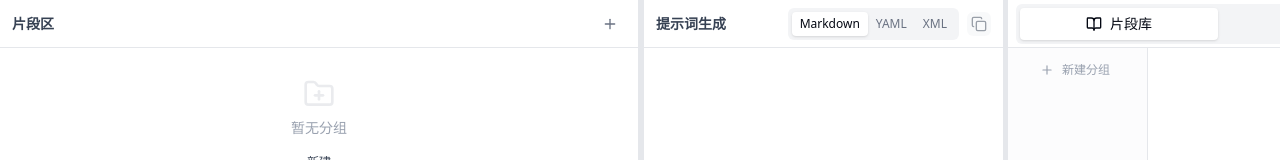
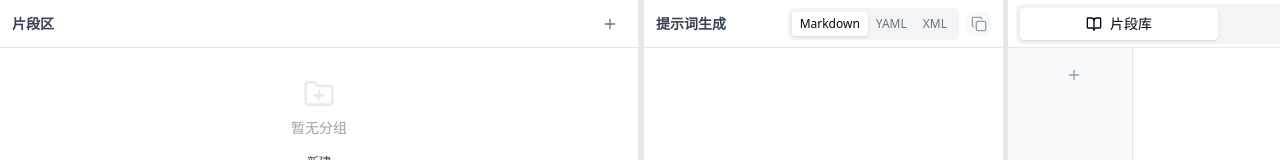
Before and after one commit to XGFan/prompt-editor, a React (Vite) app: page / in a window 1280 px wide. Shown: the top 160 px of the page. Built offline with nearby package versions, Linux system fonts and the light colour scheme.

Commit message:
refactor(ui): polish sidebar tabs and improve delete confirm UX
- Auto-dismiss delete confirm and menu on mouse leave
- Restyle tabs to VSCode-like connected tab appearance
- Simplify delete confirm text and center menu items
- Update tests to match icon-only new group button

```diff
--- a/src/components/common/PromptItemBase.tsx
+++ b/src/components/common/PromptItemBase.tsx
@@ -226,6 +226,7 @@ export const PromptItemBase = forwardRef<HTMLDivElement, PromptItemBaseProps>(
         )}
         {...props}
         {...(viewTestId ? { 'data-testid': viewTestId } : {})}
+        onMouseLeave={() => deleteConfirm && setDeleteConfirm(false)}
       >
         {dragHandle && (
           <div className="flex-none mt-0.5 text-gray-400 cursor-grab active:cursor-grabbing hover:text-gray-600">
--- a/src/components/fragments/FragmentsGroup.tsx
+++ b/src/components/fragments/FragmentsGroup.tsx
@@ -271,7 +271,7 @@ export const FragmentsGroup = forwardRef<HTMLDivElement, FragmentsGroupProps>(({
                       >
                         {deleteConfirm ? (
                           <span className="font-bold whitespace-nowrap">
-                            {prompts.length > 0 ? `确认删除（将删除 ${prompts.length} 条）` : '确认删除'}
+                            确认
                           </span>
                         ) : (
                           <>
--- a/src/components/library/LibraryPanel.tsx
+++ b/src/components/library/LibraryPanel.tsx
@@ -56,6 +56,7 @@ interface LibraryTabRowProps {
   onRenameCancel: () => void;
   onToggleMenu: (groupId: GroupId) => void;
   onDeleteGroup: (groupId: GroupId) => void;
+  onCancelDelete: () => void;
 }
 
 function LibraryTabRow({
@@ -71,6 +72,7 @@ function LibraryTabRow({
   onRenameCancel,
   onToggleMenu,
   onDeleteGroup,
+  onCancelDelete,
 }: LibraryTabRowProps) {
   const { attributes, listeners, setNodeRef, transform, transition, isDragging, isOver } = useSortable({
     id: groupId,
@@ -112,13 +114,24 @@ function LibraryTabRow({
       }}
       className={`group relative w-full my-0.5 ${isDragging ? 'z-50' : ''}`}
       data-testid={`library-group-${groupName}`}
+      onMouseLeave={() => {
+        if (isDeleteConfirm) {
+          onCancelDelete();
+        }
+        if (isMenuOpen) {
+          onToggleMenu(groupId);
+        }
+      }}
     >
       <TabsTrigger
         value={groupId}
         data-testid={`library-tab-${groupId}`}
-        className={`relative w-full flex items-center gap-2 rounded-md py-2 pl-7 pr-8 text-sm font-medium outline-none transition-all hover:bg-gray-100 focus-visible:ring-2 focus-visible:ring-blue-500 data-[state=active]:bg-blue-50 data-[state=active]:text-blue-700 ${
-          isOver && !isDragging ? 'bg-blue-50 ring-2 ring-blue-200' : ''
-        }`}
+        className={`relative w-full flex items-center gap-2 rounded-l-md rounded-r-none border border-transparent py-2 pl-2 group-hover:pl-7 pr-4 text-sm font-medium outline-none transition-all duration-200
+          hover:bg-gray-200/50
+          focus-visible:ring-2 focus-visible:ring-blue-500
+          data-[state=active]:bg-white data-[state=active]:text-blue-700 data-[state=active]:border-gray-200 data-[state=active]:border-r-transparent data-[state=active]:-mr-[1px] data-[state=active]:z-10 data-[state=active]:shadow-sm
+          ${isOver && !isDragging ? 'bg-blue-50 ring-2 ring-blue-200' : ''}
+        `}
         title={groupName}
         disabled={isRenaming}
       >
@@ -149,7 +162,7 @@ function LibraryTabRow({
             type="button"
             {...attributes}
             {...listeners}
-            className="absolute left-1 top-1/2 -translate-y-1/2 p-1 cursor-grab active:cursor-grabbing text-gray-400 hover:text-gray-600 opacity-0 group-hover:opacity-100 transition-opacity z-10 bg-transparent border-none"
+            className="absolute left-1 top-1/2 -translate-y-1/2 p-1 cursor-grab active:cursor-grabbing text-gray-400 hover:text-gray-600 opacity-0 group-hover:opacity-100 pointer-events-none group-hover:pointer-events-auto transition-opacity z-10 bg-transparent border-none"
             data-testid={`library-drag-handle-group-${groupId}`}
             onClick={(e) => e.stopPropagation()}
             aria-label="拖拽排序"
@@ -175,7 +188,7 @@ function LibraryTabRow({
                   <div className="absolute right-0 top-full z-30 mt-1 w-32 rounded-md border border-gray-100 bg-white py-1 shadow-lg text-left">
                     <button
                       type="button"
-                    className="w-full px-3 py-1.5 text-left text-xs flex items-center gap-2 text-gray-700 hover:bg-gray-50"
+                      className="w-full px-3 py-1.5 text-xs flex items-center justify-center gap-2 text-gray-700 hover:bg-gray-50"
                       onClick={(e) => {
                         e.stopPropagation();
                         onRenameStart(groupId);
@@ -186,7 +199,7 @@ function LibraryTabRow({
                     </button>
                     <button
                       type="button"
-                    className={`w-full px-3 py-1.5 text-left text-xs flex items-center gap-2 ${
+                      className={`w-full px-3 py-1.5 text-xs flex items-center justify-center gap-2 ${
                         isDeleteConfirm ? 'bg-red-600 text-white hover:bg-red-700' : 'text-red-600 hover:bg-red-50'
                       }`}
                       onClick={(e) => {
@@ -623,6 +636,10 @@ export function LibraryPanel({ readOnly = false }: LibraryPanelProps) {
   const activePrompt = activeType === 'PROMPT' && activeId ? state.library.prompts[activeId as PromptId] : null;
   const activePromptGroupId = activeType === 'PROMPT' && activeId ? findContainer(activeId) : null;
 
+  const handleCancelDeleteGroup = () => {
+    setDeleteConfirmGroupId(null);
+  };
+
   return (
     <DndContext
       sensors={sensors}
@@ -667,10 +684,10 @@ export function LibraryPanel({ readOnly = false }: LibraryPanelProps) {
                 onValueChange={setActiveGroupId}
                 className="flex flex-1 min-h-0 overflow-hidden h-full"
               >
-                <div className="flex flex-col w-[140px] border-r border-gray-200 h-full bg-gray-50/50 shrink-0">
+                <div className="flex flex-col w-[125px] border-r border-gray-200 h-full bg-gray-50 shrink-0">
 
                     <SortableContext items={groupOrder} strategy={verticalListSortingStrategy}>
-                      <TabsList className="flex-1 w-full flex-col items-stretch justify-start gap-0.5 overflow-y-auto p-1 custom-scrollbar border-0 bg-transparent">
+                      <TabsList className="flex-1 w-full flex-col items-stretch justify-start gap-0.5 overflow-y-auto pl-2 py-2 pr-0 custom-scrollbar border-0 bg-transparent">
                         {groupOrder.map((groupId) => {
                           const group = state.library.groups[groupId];
                           if (!group) return null;
@@ -690,12 +707,13 @@ export function LibraryPanel({ readOnly = false }: LibraryPanelProps) {
                               onRenameCancel={handleRenameCancel}
                               onToggleMenu={handleToggleGroupMenu}
                               onDeleteGroup={handleDeleteGroupFromMenu}
+                              onCancelDelete={handleCancelDeleteGroup}
                             />
                           );
                         })}
                         {!readOnly && (
                           isCreatingGroup ? (
-                            <div className="flex items-center w-full h-8 px-2 gap-2 bg-white border border-blue-200 rounded shadow-sm shrink-0 mx-1 my-0.5">
+                            <div className="flex items-center w-full h-8 px-2 gap-2 bg-white border border-blue-300 border-r-transparent rounded-l-md shadow-sm shrink-0 my-0.5 -mr-[1px] relative z-20">
                               <FolderPlus className="w-3.5 h-3.5 text-blue-500 shrink-0" />
                               <input
                                 ref={newGroupInputRef}
@@ -710,11 +728,12 @@ export function LibraryPanel({ readOnly = false }: LibraryPanelProps) {
                             </div>
                           ) : (
                             <button
-                              className="w-full flex items-center gap-2 py-2 pl-7 pr-4 text-xs text-gray-400 hover:text-gray-600 hover:bg-gray-100/50 rounded-md transition-colors shrink-0 outline-none focus-visible:ring-2 focus-visible:ring-blue-500 my-0.5"
+                              type="button"
+                              className="w-full flex items-center justify-center py-2 text-gray-400 hover:text-gray-600 hover:bg-gray-200/50 rounded-l-md rounded-r-none transition-colors shrink-0 outline-none focus-visible:ring-2 focus-visible:ring-blue-500 my-0.5 border border-transparent"
                               onClick={handleCreateGroup}
+                              title="新建分组"
                             >
-                              <Plus className="w-3.5 h-3.5" />
-                              新建分组
+                              <Plus className="w-4 h-4" />
                             </button>
                           )
                         )}
@@ -802,7 +821,7 @@ export function LibraryPanel({ readOnly = false }: LibraryPanelProps) {
 
         <DragOverlay dropAnimation={dropAnimation}>
           {activeGroup ? (
-            <div className="relative flex w-[140px] items-center gap-2 rounded-md bg-white py-2 pl-7 pr-2 text-sm font-medium shadow-xl ring-2 ring-blue-500/20 rotate-1">
+            <div className="relative flex w-[125px] items-center gap-2 rounded-md bg-white py-2 pl-7 pr-2 text-sm font-medium shadow-xl ring-2 ring-blue-500/20 rotate-1">
               <div className="absolute left-1 top-1/2 -translate-y-1/2 p-1 text-gray-400">
                 <GripVertical className="w-3.5 h-3.5" />
               </div>
```
Also changed, not shown: 1 other file (tests, documents, lock files or other folders). Lines whose indentation alone changed are shown as unchanged.
